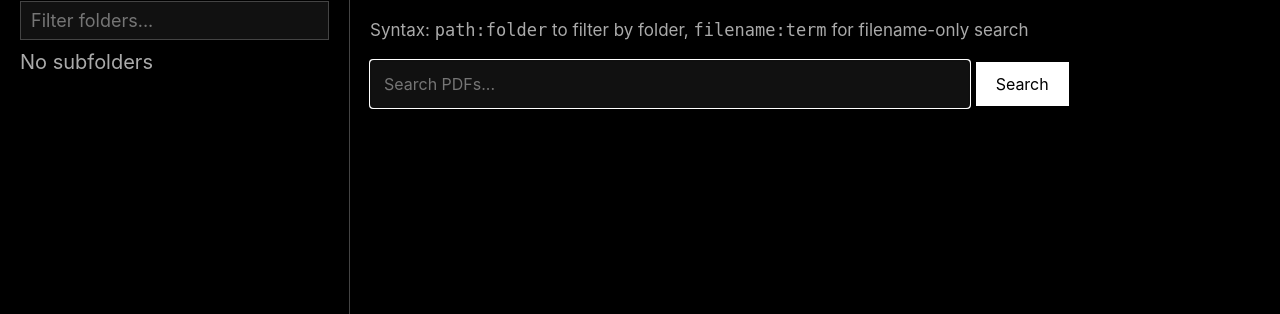
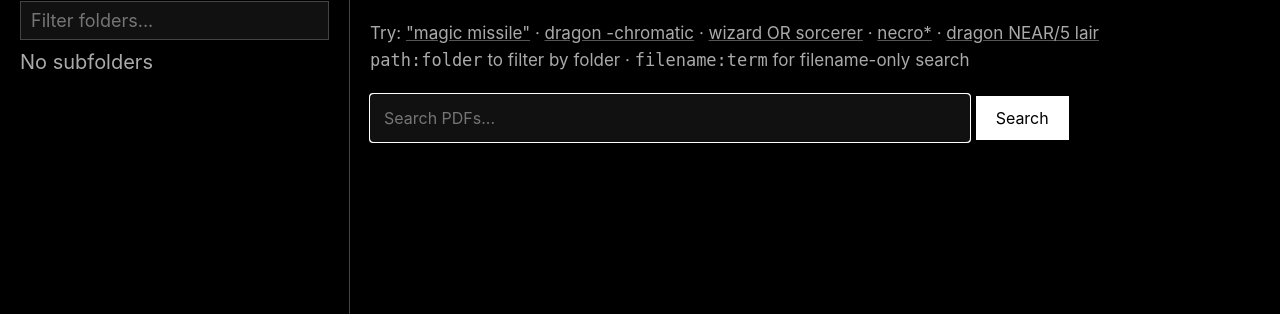
Before and after one commit to mshea/pdf_search, a Flask app: template web/templates/index.html in a window 1280 px wide. Shown: the part 117-431 px from the top of the page. Run offline with Flask 3, Linux system fonts and the light colour scheme; the template is opened without the code that fills it, so the values that code supplies are empty.

Commit message:
added better search options

```diff
--- a/web/app.py
+++ b/web/app.py
@@ -94,16 +94,89 @@ def _parse_query(query):
     return words, path_filter, filename_only
 
 
+def _build_fts_query(raw):
+    """Translate user search syntax into an FTS5 query string.
+
+    Supported syntax:
+      "exact phrase"   — phrase match
+      -word            — exclude term (NOT)
+      word1 OR word2   — match either term
+      word*            — prefix match
+      word1 NEAR/N word2 — proximity search
+    """
+    fts_parts = []
+
+    # 1. Extract NEAR expressions (e.g. dragon NEAR/5 lair)
+    near_re = r'(\S+)\s+NEAR/(\d+)\s+(\S+)'
+    for m in re.finditer(near_re, raw, re.IGNORECASE):
+        fts_parts.append(f'NEAR("{m.group(1)}" "{m.group(3)}", {m.group(2)})')
+    raw = re.sub(near_re, '', raw, flags=re.IGNORECASE)
+
+    # 2. Extract quoted phrases
+    for m in re.finditer(r'"([^"]+)"', raw):
+        fts_parts.append(f'"{m.group(1)}"')
+    raw = re.sub(r'"[^"]*"', '', raw)
+
+    # 3. Process remaining tokens
+    tokens = raw.split()
+    i = 0
+    while i < len(tokens):
+        token = tokens[i]
+
+        # OR operator: combine previous part with next token
+        if token.upper() == 'OR' and fts_parts and i + 1 < len(tokens):
+            prev = fts_parts.pop()
+            nxt = tokens[i + 1]
+            if nxt.startswith('-'):
+                fts_parts.append(prev)
+            elif nxt.endswith('*'):
+                fts_parts.append(f'{prev} OR {nxt}')
+            else:
+                fts_parts.append(f'{prev} OR "{nxt}"')
+            i += 2
+            continue
+
+        # NOT: -word
+        if token.startswith('-') and len(token) > 1:
+            word = token[1:]
+            fts_parts.append(f'NOT "{word}"')
+            i += 1
+            continue
+
+        # Prefix: word*
+        if token.endswith('*') and len(token) > 1:
+            fts_parts.append(token)
+            i += 1
+            continue
+
+        # Regular word — skip stopwords
+        if token.lower() not in STOPWORDS and len(token) > 1:
+            fts_parts.append(f'"{token}"')
+
+        i += 1
+
+    return ' '.join(fts_parts)
+
+
 def do_search(query):
     """Run a full-text search. Returns a list of result dicts."""
     search_words, path_filter, filename_only = _parse_query(query)
-    words = _filter_stopwords(' '.join(search_words))
-    words = [w.replace('"', '') for w in words]
-    words = [w for w in words if w]
-    if not words:
+    raw = ' '.join(search_words)
+
+    fts_query = _build_fts_query(raw)
+    if not fts_query:
         return []
-    fts_query = ' '.join(f'"{w}"' for w in words)
-    filename_query = ' '.join(f'filename:"{w}"' for w in words)
+
+    # Build filename query: strip NOT/NEAR/OR, keep phrases and plain words
+    fn_phrases = re.findall(r'"([^"]+)"', raw)
+    fn_remaining = re.sub(r'"[^"]*"', '', raw)
+    fn_words = [w for w in fn_remaining.split()
+                if not w.startswith('-') and w.upper() != 'OR'
+                and not re.match(r'NEAR/\d+', w, re.IGNORECASE)
+                and len(w) > 1 and w.lower() not in STOPWORDS]
+    filename_parts = [f'filename:"{p}"' for p in fn_phrases]
+    filename_parts += [f'filename:"{w.rstrip("*")}"' for w in fn_words]
+    filename_query = ' '.join(filename_parts) if filename_parts else fts_query
 
     path_clause = ""
     params_extra = []
--- a/web/templates/index.html
+++ b/web/templates/index.html
@@ -113,7 +113,9 @@
         /* --- Search form --- */
         h1 { color: #fff; }
         .stats { color: #fff; margin-bottom: 20px; }
-        .search-help { color: #aaa; font-size: 0.85em; margin-bottom: 10px; }
+        .search-help { color: #aaa; font-size: 0.85em; margin-bottom: 10px; line-height: 1.6; }
+        .example-query { color: #aaa; text-decoration: underline; text-decoration-color: #555; }
+        .example-query:hover { color: #fff; }
         form { margin: 20px 0; }
         input[type="text"] {
             width: calc(100% - 130px);
@@ -252,7 +254,13 @@
                     <h1>{{ site_title }}</h1>
                     <div class="stats">{{ total_docs }} documents indexed</div>
                     <div class="search-help">
-                        Syntax: <code>path:folder</code> to filter by folder, <code>filename:term</code> for filename-only search
+                        Try: <a href="/?q=%22magic+missile%22" class="example-query">"magic missile"</a>
+                        &middot; <a href="/?q=dragon+-chromatic" class="example-query">dragon -chromatic</a>
+                        &middot; <a href="/?q=wizard+OR+sorcerer" class="example-query">wizard OR sorcerer</a>
+                        &middot; <a href="/?q=necro*" class="example-query">necro*</a>
+                        &middot; <a href="/?q=dragon+NEAR%2F5+lair" class="example-query">dragon NEAR/5 lair</a>
+                        <br>
+                        <code>path:folder</code> to filter by folder &middot; <code>filename:term</code> for filename-only search
                     </div>
                     <form method="GET" action="/" id="search-form" onsubmit="return handleSubmit(event)">
                         <input type="text" name="q" id="search-input" value="" placeholder="Search PDFs..." autofocus>
```
Also changed, not shown: README.md, 1 other file.
